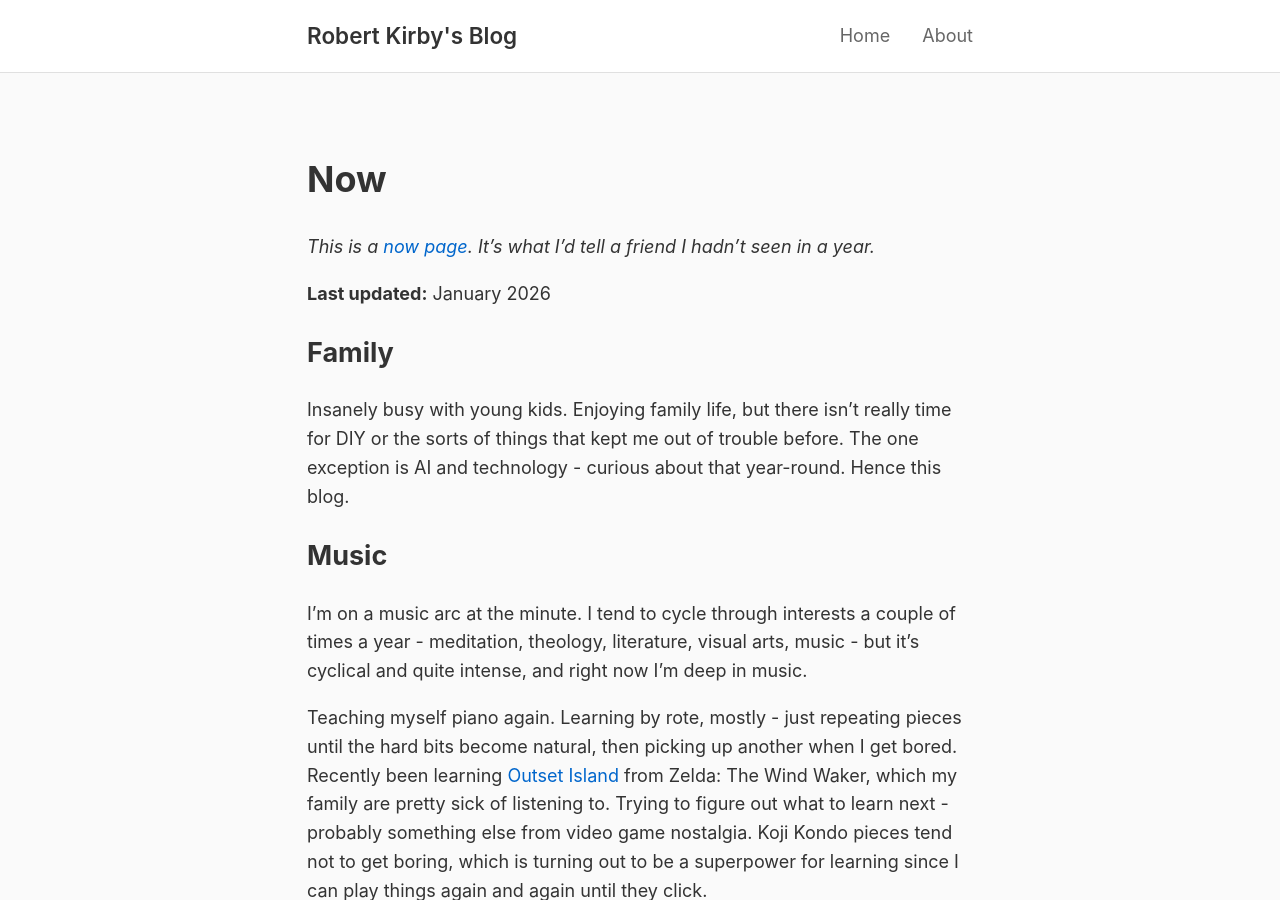
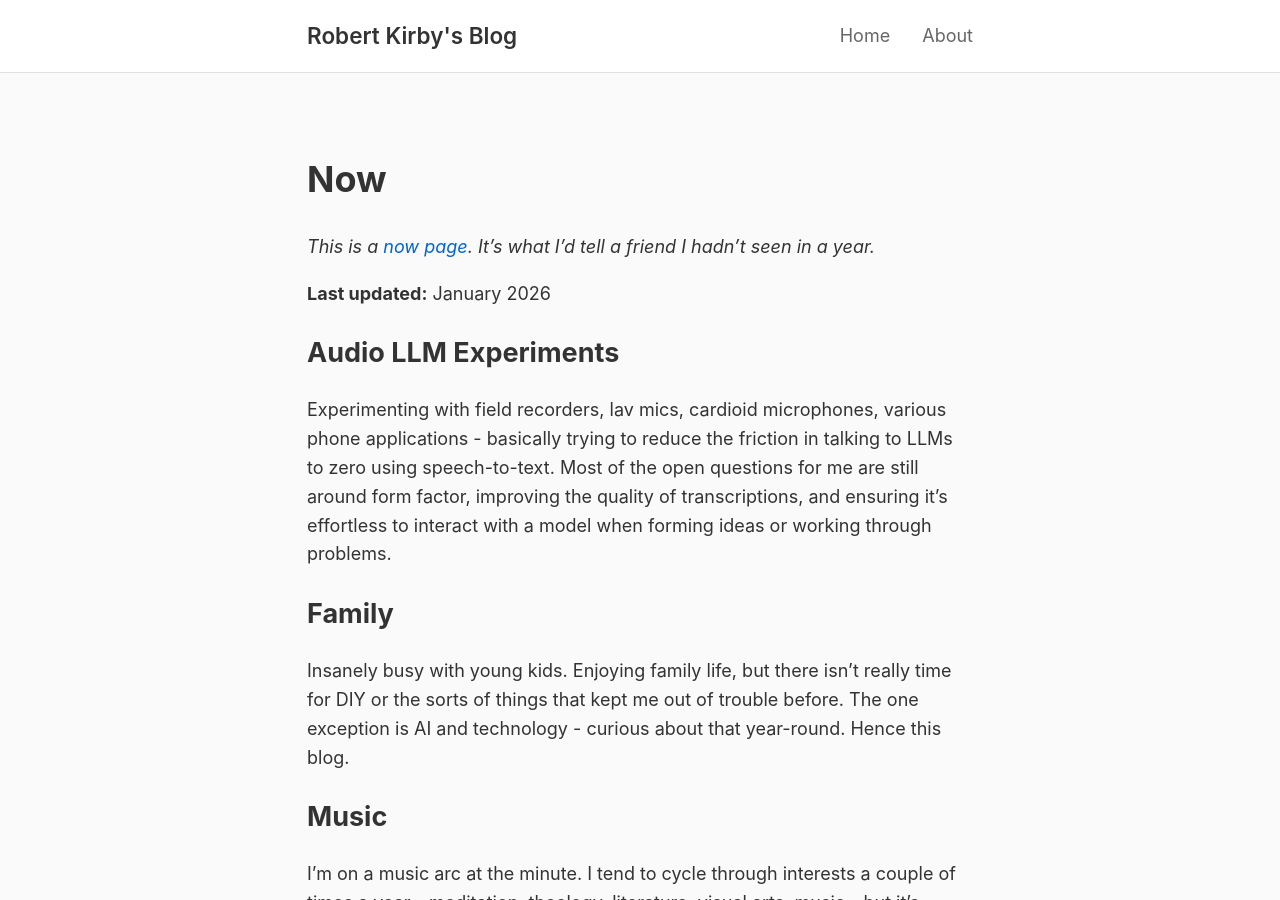
Before and after one commit to rob137/rob137.github.io, a Jekyll site: the page built from now.md, in a window 1280 px wide and 900 px high. Built offline with Jekyll 4.4.1, drawn with Linux system fonts in a browser that asks for light colours.

Commit message:
Add Audio LLM Experiments to now page
Co-Authored-By: Claude Opus 4.5 <noreply@anthropic.com>

```diff
--- a/now.md
+++ b/now.md
@@ -8,6 +8,10 @@ permalink: /now/
 *This is a [now page](https://nownownow.com/about). It's what I'd tell a friend I hadn't seen in a year.*
 
 **Last updated:** January 2026
+
+## Audio LLM Experiments
+
+Experimenting with field recorders, lav mics, cardioid microphones, various phone applications - basically trying to reduce the friction in talking to LLMs to zero using speech-to-text. Most of the open questions for me are still around form factor, improving the quality of transcriptions, and ensuring it's effortless to interact with a model when forming ideas or working through problems.
 
 ## Family
 
```
